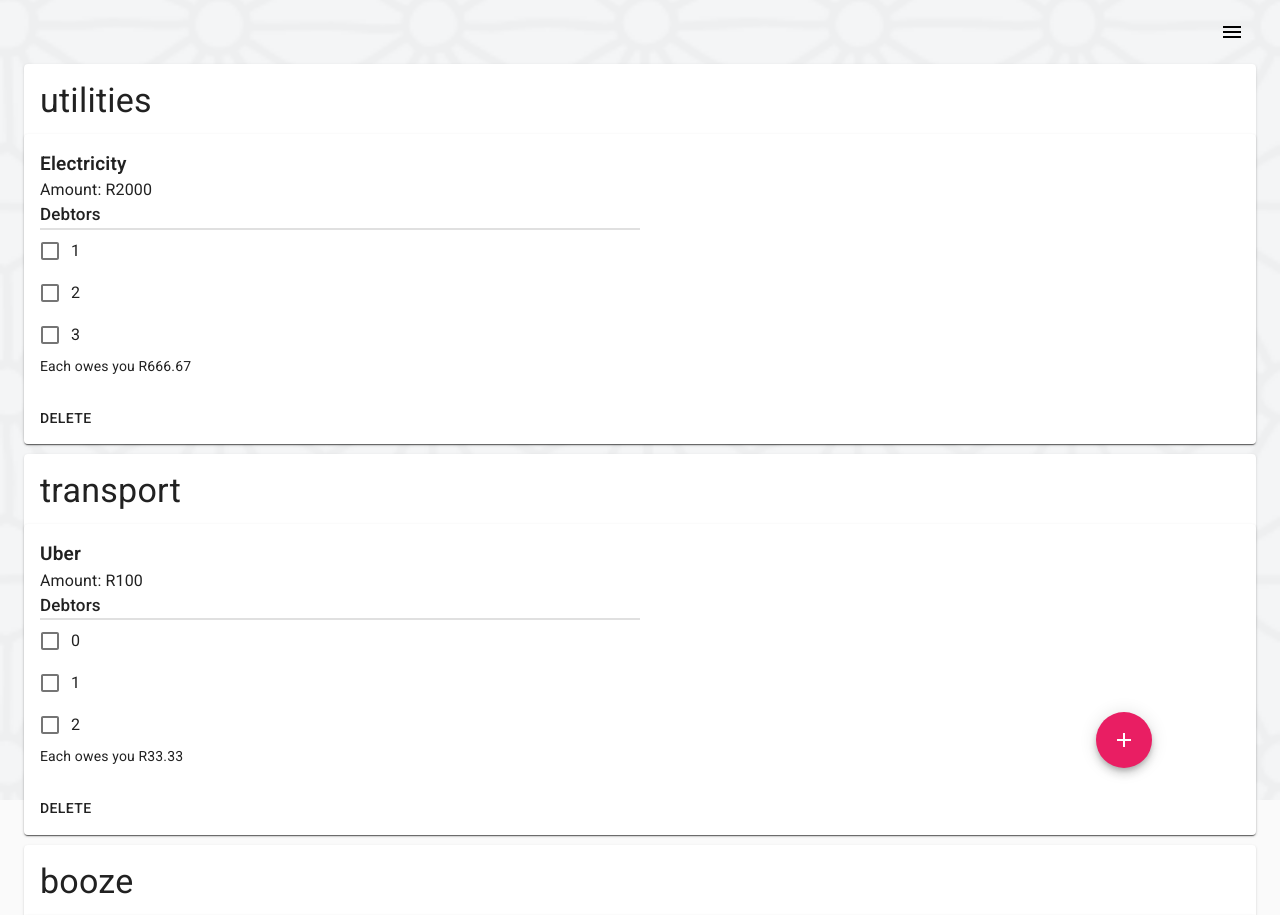
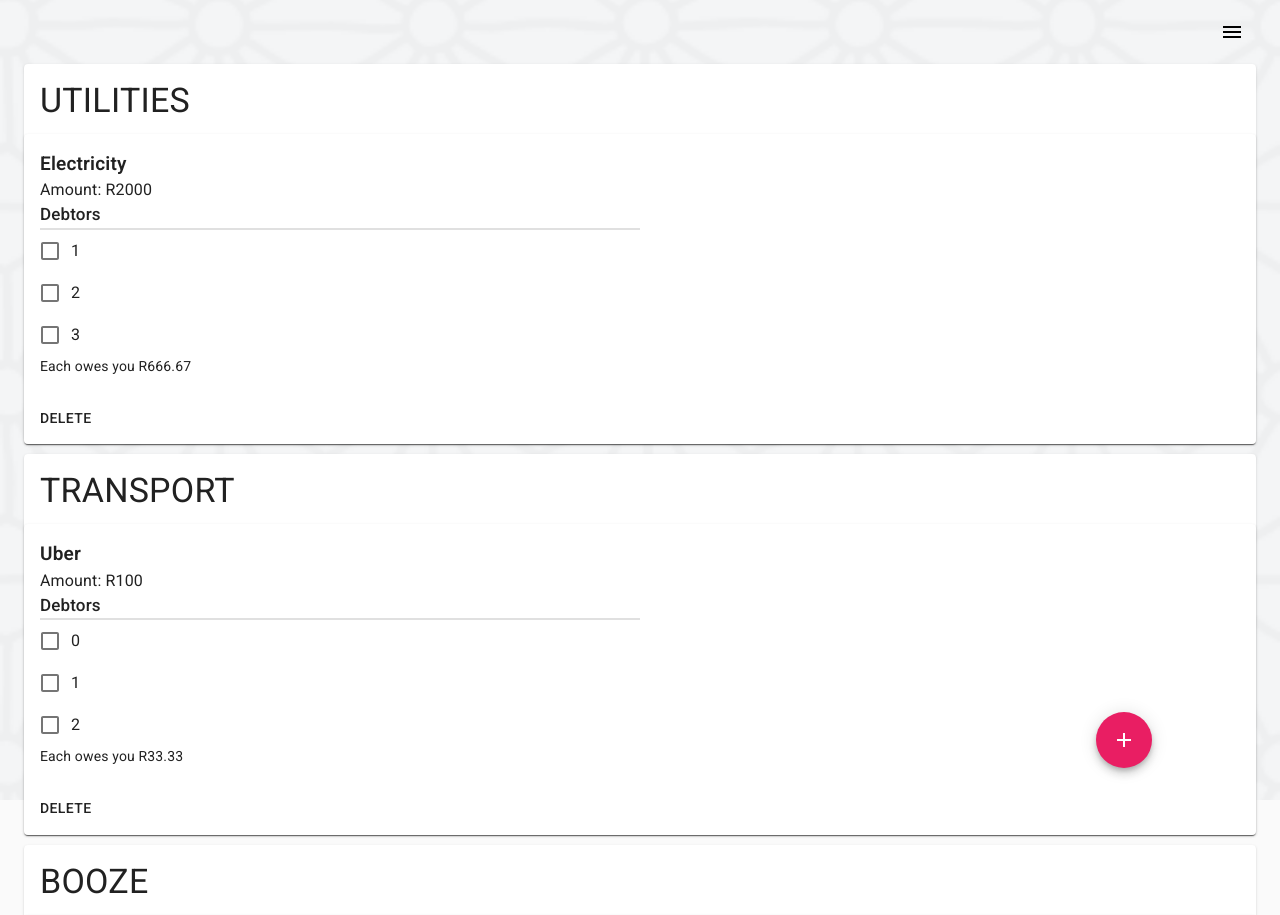
Before and after one commit to lala-shiburi/digssplit, a React (Create React App) app in the folder frontend/digssplit/: page /expenses in a window 1280 px wide. Shown: the top 915 px of the page. Built offline with nearby package versions, Linux system fonts and the light colour scheme.

Commit message:
Allows for adding new expense items

```diff
--- a/frontend/digssplit/src/Digssplit.jsx
+++ b/frontend/digssplit/src/Digssplit.jsx
@@ -21,21 +21,21 @@ class App extends Component {
 		expenses: [
 			{
 				name: 'Electricity',
-				category: 'utilities',
+				category: 'UTILITIES',
 				amount: 2000,
 				membersOwing: [1, 2, 3],
 				ownerId: '12'
 			},
 			{
 				name: 'Uber',
-				category: 'transport',
+				category: 'TRANSPORT',
 				amount: 100,
 				membersOwing: [0, 1, 2],
 				ownerId: '12'
 			},
 			{
 				name: 'Black Label',
-				category: 'booze',
+				category: 'BOOZE',
 				amount: 1000,
 				membersOwing: [1, 2, 3],
 				ownerId: '12'
@@ -48,15 +48,16 @@ class App extends Component {
 		categoriesList: [
 			'UTILITIES',
 			'HOUSEHOLD ITEMS',
+			'TRANSPORT',
 			'FOOD',
 			'ENTERTAINMENT',
 			'BOOZE',
 			'LOAN SHARK'
 		],
-		categories: ['utilities', 'transport', 'booze'],
+		categories: ['UTILITIES', 'TRANSPORT', 'BOOZE'],
 		selectedCategory: '',
 		members: [0, 1, 2, 3, 4],
-		selectedMembers:[]
+		selectedMembers: []
 	};
 
 	toggleDrawer = open => event => {
@@ -69,12 +70,10 @@ class App extends Component {
 		this.setState({ drawer: open });
 	};
 
-	 handleChange = name => event => {
-	 	this.setState({ ...this.state, [name]: event.target.value });
-	 	console.log('THis works?');
-	 };
-
-
+	handleChange = name => event => {
+		this.setState({ ...this.state, [name]: event.target.value });
+		console.log('THis works?');
+	};
 
 	handleChangeRadio = event => {
 		this.setState({ createDigs: event.target.value });
@@ -151,10 +150,25 @@ class App extends Component {
 		console.log(filteredExpense, indexes, expenses, expensePayer);
 	};
 
-	handleAddExpense = expense => {
-		console.log(expense);
-		const { expenses } = this.state;
+	handleAddExpense = () => {
+		const {
+			expenses,
+			expensename,
+			amount,
+			selectedCategory,
+			selectedMembers
+		} = this.state;
+		let expense = {
+			name: expensename,
+			category: selectedCategory,
+			amount: amount,
+			membersOwing: selectedMembers,
+			ownerId: '12'
+		};
 		expenses.push(expense);
+
+		this.setState({ expenses });
+		this.handleDialog();
 	};
 
 	handleDialog = () => {
--- a/frontend/digssplit/src/components/Modal.jsx
+++ b/frontend/digssplit/src/components/Modal.jsx
@@ -39,6 +39,7 @@ export default function FormDialog(props) {
 		open,
 		handleChange,
 		handleChangeSelect,
+		handleAddExpense,
 		expensename,
 		amount,
 		categoriesList,
@@ -91,7 +92,7 @@ export default function FormDialog(props) {
 				</DialogContent>
 				<DialogActions style={styles.dialogActions}>
 					<CustomButton
-						onClick={handleDialog}
+						onClick={handleAddExpense}
 						style={styles.signInButton}
 						text={'Save'}
 					/>
--- a/frontend/digssplit/src/components/MultiSelect.jsx
+++ b/frontend/digssplit/src/components/MultiSelect.jsx
@@ -47,18 +47,7 @@ const styles = {
 	formControl: {}
 };
 
-const names = [
-	'Oliver Hansen',
-	'Van Henry',
-	'April Tucker',
-	'Ralph Hubbard',
-	'Omar Alexander',
-	'Carlos Abbott',
-	'Miriam Wagner',
-	'Bradley Wilkerson',
-	'Virginia Andrews',
-	'Kelly Snyder'
-];
+
 
 function getStyles(name, personName, theme) {
 	return {
--- a/frontend/digssplit/src/pages/Expenses.jsx
+++ b/frontend/digssplit/src/pages/Expenses.jsx
@@ -55,6 +55,7 @@ export default function Expenses(props) {
 					handleDialog={handleDialog}
 					handleChange={handleChange}
 					handleChangeSelect={handleChangeSelect}
+					handleAddExpense={handleAddExpense}
 					selectedCategory={selectedCategory}
 					selectedMembers={selectedMembers}
 
```
